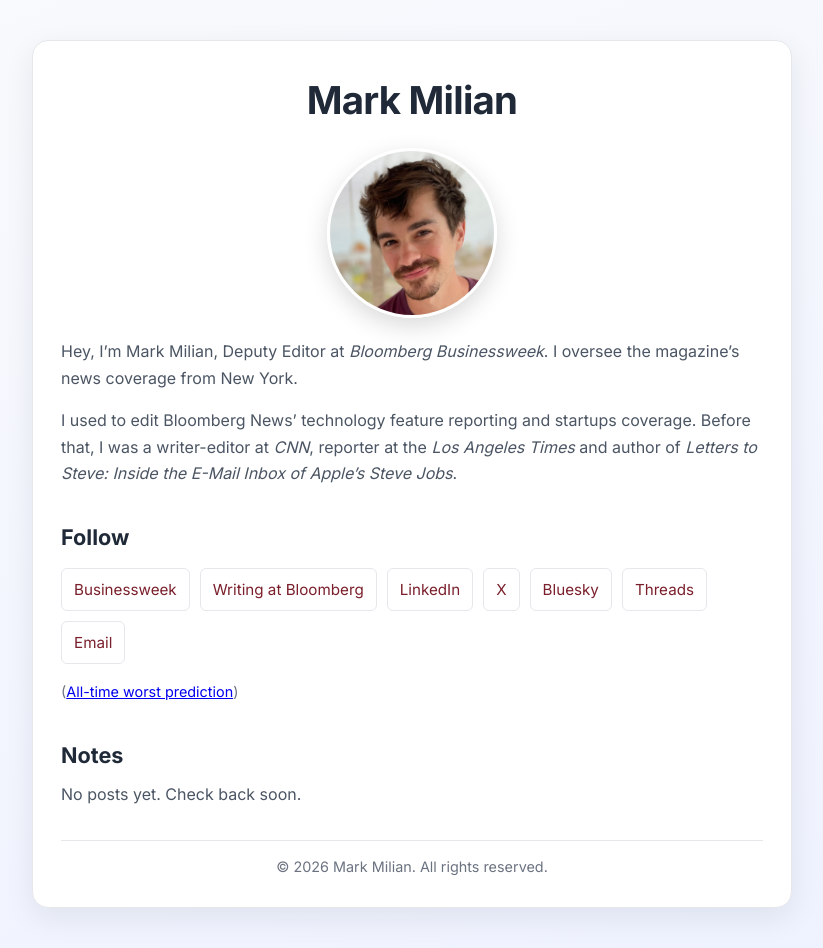
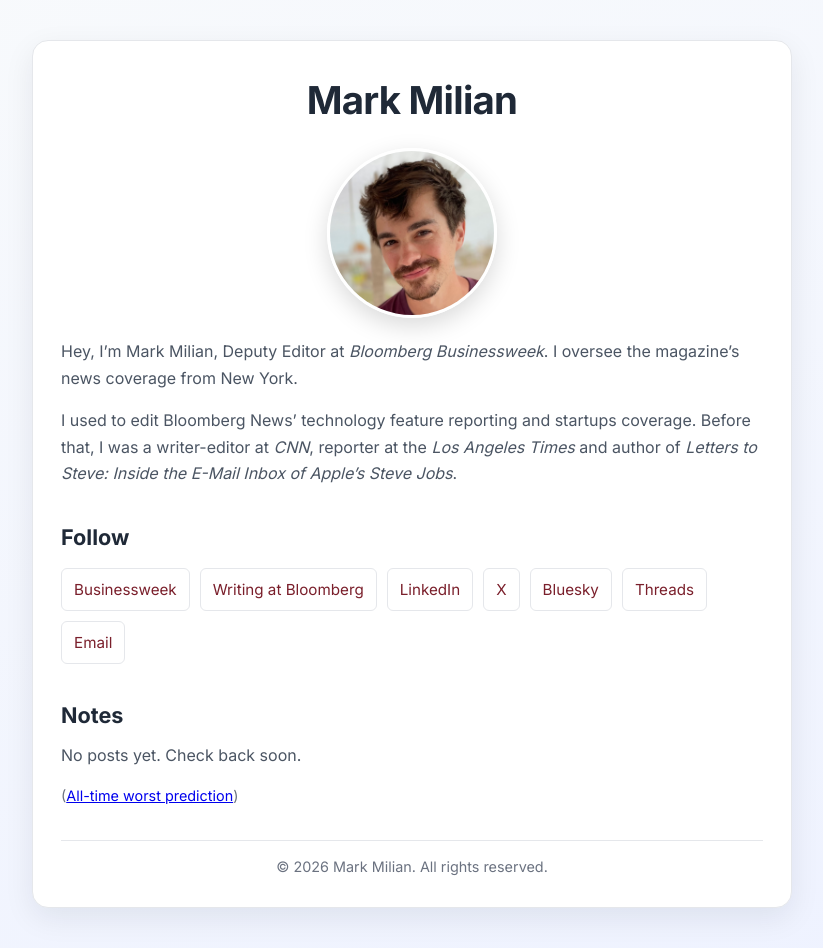
Before and after one commit to markmilian/site, a Jekyll site: the page built from index.html, in a window 1280 px wide. Shown: the whole page, without its empty margins (228-1051 px from the left). Built offline with Jekyll 4.4.1, drawn with Linux system fonts in a browser that asks for light colours.

```diff
--- a/index.html
+++ b/index.html
@@ -30,10 +30,6 @@ title: Home
     <a href="mailto:mmilian@bloomberg.net">Email</a>
   </div>
 
-  <p class="post-meta" style="margin-top: 16px;">
-    (<a href="https://www.latimes.com/archives/blogs/technology-blog/story/2009-09-30/how-google-wave-could-transform-journalism" target="_blank" rel="noopener noreferrer">All-time worst prediction</a>)
-  </p>
-
   <h2>Notes</h2>
   {% if site.posts.size > 0 %}
     <ul class="blog-list">
@@ -49,6 +45,10 @@ title: Home
     <p>No posts yet. Check back soon.</p>
   {% endif %}
 
+  <p class="post-meta" style="margin-top: 16px;">
+    (<a href="https://www.latimes.com/archives/blogs/technology-blog/story/2009-09-30/how-google-wave-could-transform-journalism" target="_blank" rel="noopener noreferrer">All-time worst prediction</a>)
+  </p>
+
   <footer>
     &copy; {{ 'now' | date: '%Y' }} Mark Milian. All rights reserved.
   </footer>
```
